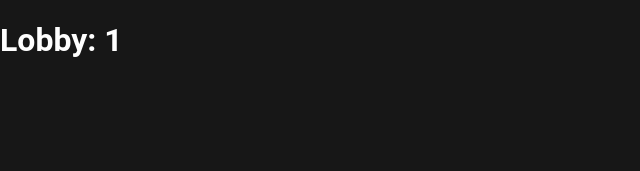
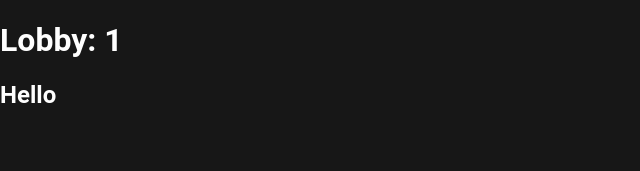
Before and after one commit to nikyoto/nf-capstone, a Next.js app: page /lobby/1 in a window 1280 px wide. Shown: the top 171 px of the page, without its empty margins (0-640 px from the left). Built offline with nearby package versions, Linux system fonts and the light colour scheme.

Commit message:
feat: welcome message on lobby

```diff
--- a/src/pages/lobby/[id]/index.jsx
+++ b/src/pages/lobby/[id]/index.jsx
@@ -11,7 +11,7 @@ const Page = () => {
 	return (
 		<>
 			<h1>Lobby: {id}</h1>
-			<h2>{name}</h2>
+			<h2>Hello {name}</h2>
 		</>
 	);
 };
```
